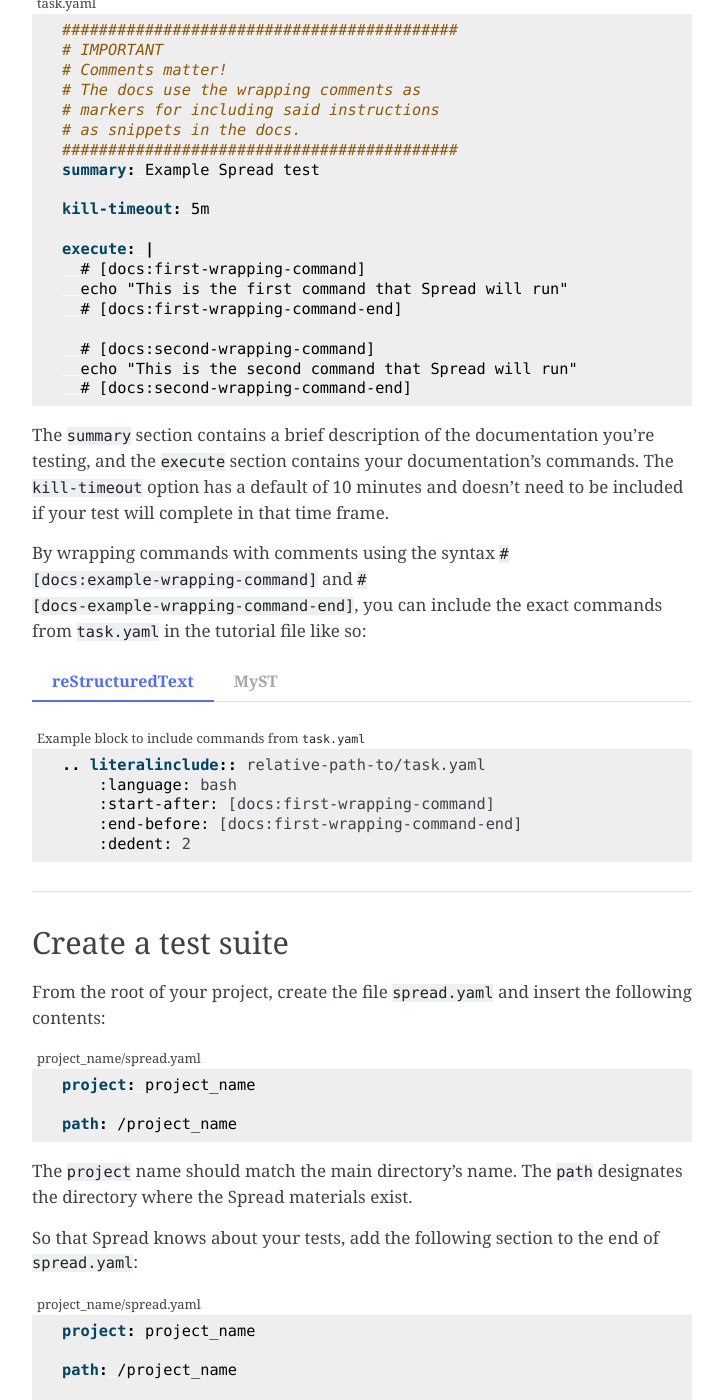
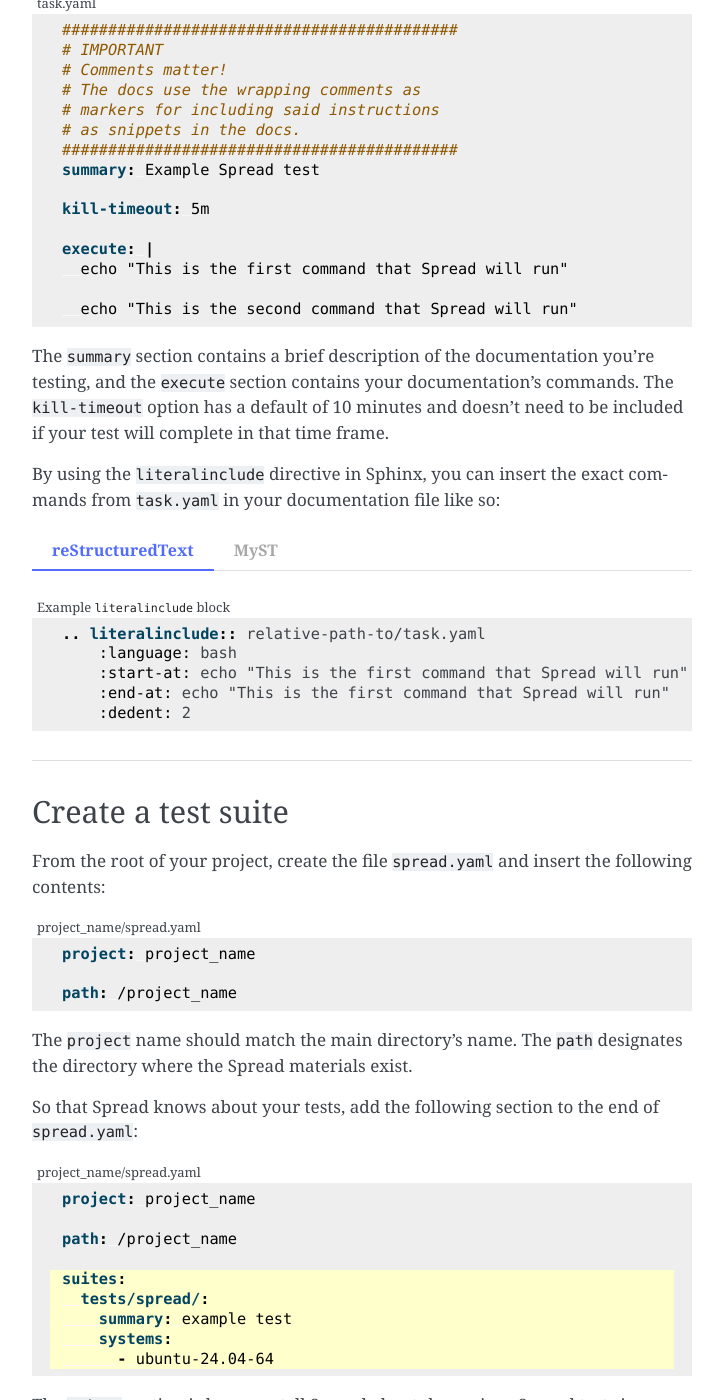
Before and after one commit to canonical/sphinx-docs-starter-pack, a Sphinx documentation site: the page built from docs/how-to/add-documentation-testing.rst, in a window 1280 px wide and 1400 px high, scrolled down 789 px. Shown: the whole window, without its empty margins (388-1111 px from the left). Built offline with Sphinx 7.4.7, drawn with Linux system fonts in a browser that asks for light colours; pages that are not in the unit, such as notebooks, are missing from menus; some of the changed text lies outside the part shown.

Commit message:
incorporate feedback from @jahn-junior

````diff
--- a/docs/how-to/add-documentation-testing.rst
+++ b/docs/how-to/add-documentation-testing.rst
@@ -45,22 +45,17 @@ An example ``task.yaml`` file is shown below:
     kill-timeout: 5m
 
     execute: |
-      # [docs:first-wrapping-command]
       echo "This is the first command that Spread will run"
-      # [docs:first-wrapping-command-end]
 
-      # [docs:second-wrapping-command]
       echo "This is the second command that Spread will run"
-      # [docs:second-wrapping-command-end]
 
 The ``summary`` section contains a brief description of the documentation you're testing, and
 the ``execute`` section contains your documentation's commands.
 The ``kill-timeout`` option has a default of 10 minutes and doesn't need to be
 included if your test will complete in that time frame.
 
-By wrapping commands with comments using the syntax
-``# [docs:example-wrapping-command]`` and ``# [docs-example-wrapping-command-end]``,
-you can include the exact commands from ``task.yaml`` in the tutorial file like so:
+By using the ``literalinclude`` directive in Sphinx, you can insert the
+exact commands from ``task.yaml`` in your documentation file like so:
 
 .. tab-set::
 
@@ -68,24 +63,24 @@ you can include the exact commands from ``task.yaml`` in the tutorial file like
       :sync: rest-commands
 
       .. code-block:: rst
-        :caption: Example block to include commands from ``task.yaml``
+        :caption: Example ``literalinclude`` block
 
         .. literalinclude:: relative-path-to/task.yaml
             :language: bash
-            :start-after: [docs:first-wrapping-command]
-            :end-before: [docs:first-wrapping-command-end]
+            :start-at: echo "This is the first command that Spread will run"
+            :end-at: echo "This is the first command that Spread will run"
             :dedent: 2
 
    .. tab-item:: MyST
       :sync: myst-commands
 
       .. code-block:: md
-        :caption: Example block to include commands from ``task.yaml``
+        :caption: Example ``literalinclude`` block
 
         ```{literalinclude} relative-path-to/task.yaml
         :language: bash
-        :start-after: [docs:first-wrapping-command]
-        :end-before: [docs:first-wrapping-command-end]
+        :start-at: echo "This is the first command that Spread will run"
+        :end-at: echo "This is the first command that Spread will run"
         :dedent: 2
         ```
 
@@ -127,6 +122,8 @@ The ``suites`` section is how you tell Spread about the various Spread tests in
 your project along with the systems you want Spread to use.
 In this example, Spread looks for tests in the ``project_name/tests/spread`` directory and
 runs them on Ubuntu 24.04.
+If you create a new ``task.yaml`` file in a different directory,
+remember to add a corresponding suite for it in ``spread.yaml``.
 
 Set up the Multipass backend
 ----------------------------
````
Also changed, not shown: other parts of docs/how-to/add-documentation-testing.rst (+2 -2 lines).
